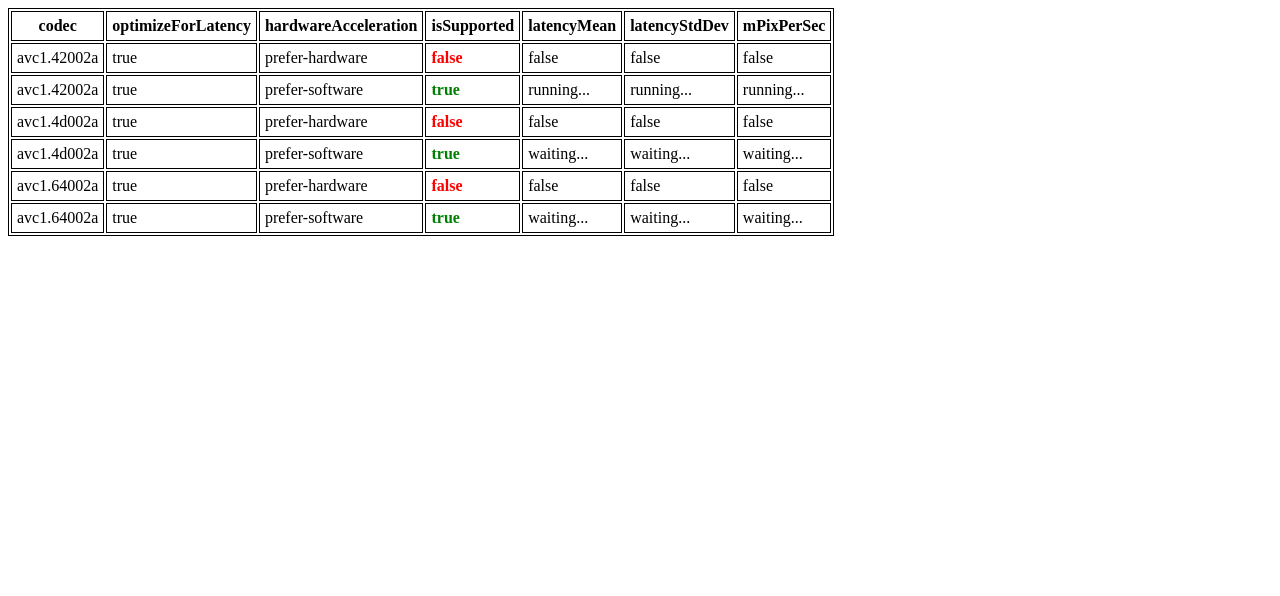
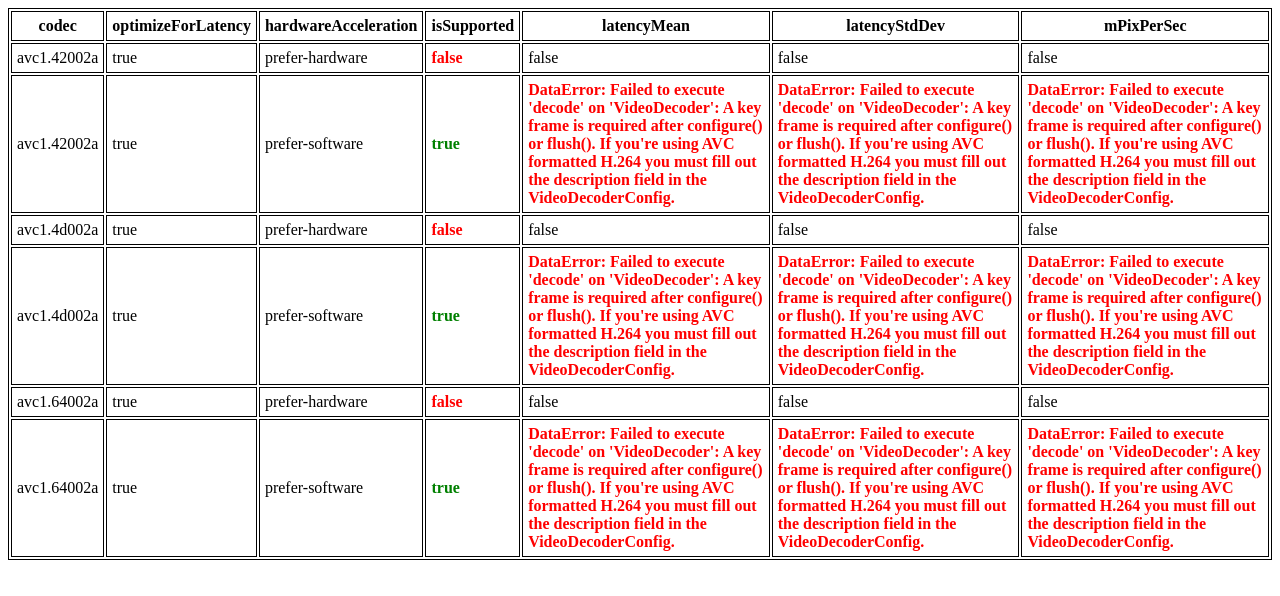
Before and after one commit to shraiwi/webcodec-h264-bench, a plain HTML site: page index.html in a window 1280 px wide. Drawn offline with Linux system fonts and the light colour scheme; no server answers.

Commit message:
Added error handlers

```diff
--- a/index.html
+++ b/index.html
@@ -41,7 +41,7 @@
                         frame.close();
                     },
                     error(err) {
-                        throw err
+                        console.error(err);
                     }
                 });
                 decoder.frame = 0;
@@ -163,10 +163,15 @@
                     } = test;
 
                     meanCell.innerText = stdDevCell.innerText = mPixPerSecCell.innerText = "running...";
-                    const [mean, stdDev, pixPerSec] = await benchCodec(config);
-                    [meanCell.innerText, stdDevCell.innerText] = [mean, stdDev].map(a => a.toFixed(2));
-                    mPixPerSecCell.innerText = pixPerSec * 1e-6 | 0;
-
+                    try {
+                        const [mean, stdDev, pixPerSec] = await benchCodec(config);
+                        [meanCell.innerText, stdDevCell.innerText] = [mean, stdDev].map(a => a.toFixed(2));
+                        mPixPerSecCell.innerText = pixPerSec * 1e-6 | 0;
+                    } catch (e) {
+                        meanCell.innerText = stdDevCell.innerText = mPixPerSecCell.innerText = e;
+                        meanCell.style.color = stdDevCell.style.color = mPixPerSecCell.style.color = "red";
+                        meanCell.style.fontWeight = stdDevCell.style.fontWeight = mPixPerSecCell.style.fontWeight = "bold";
+                    }
                 }
             })();
         </script>
```
